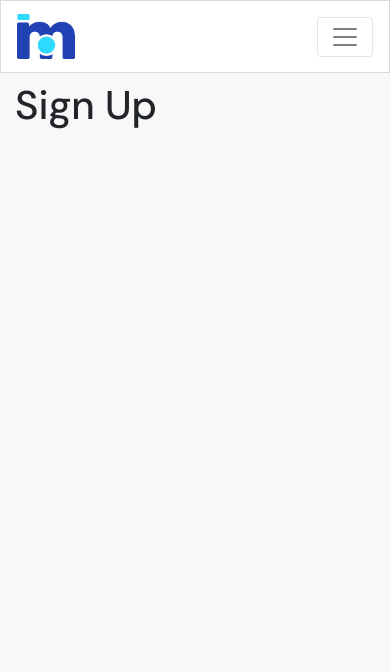
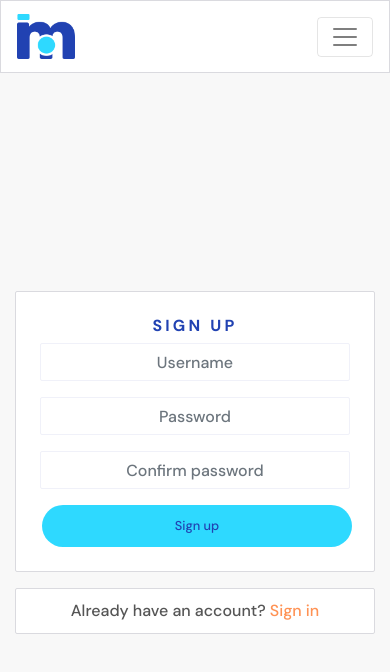
Before and after one commit to Shabucky1812/moments, a React (Create React App) app: page /signup in a window 390 px wide. Shown: the top 672 px of the page. Built offline with nearby package versions, Linux system fonts and the light colour scheme.

Commit message:
Create sign in and sign up forms

```diff
--- a/src/App.js
+++ b/src/App.js
@@ -2,6 +2,9 @@
 import NavBar from './components/NavBar';
 import Container from "react-bootstrap/Container";
 import { Route, Switch } from "react-router-dom";
+import './api/axiosDefaults';
+import SignUpForm from './pages/auth/SignUpForm';
+import SignInForm from './pages/auth/SignInForm';
 
 function App() {
   return (
@@ -10,8 +13,8 @@
         <Container className={styles.Main}>
             <Switch>
                 <Route exact path="/" render={() => <h1>Home Page</h1>} />
-                <Route exact path="/signin" render={() => <h1>Sign In</h1>} />
-                <Route exact path="/signup" render={() => <h1>Sign Up</h1>} />
+                <Route exact path="/signin" render={() => <SignInForm />} />
+                <Route exact path="/signup" render={() => <SignUpForm />} />
                 <Route render={() => <p>Page not found!</p>} />
             </Switch>
         </Container>
--- a/src/App.module.css
+++ b/src/App.module.css
@@ -6,6 +6,25 @@
 
 .Main {
     padding-top: 81px;
+}
+
+.Content {
+    background-color: #ffffff;
+    padding: 10px;
+    border-radius: 2px;
+    border: 1px solid #dadadf;
+}
+
+.FillerImage {
+    object-fit: cover;
+    height: 100%;
+    width: 100%;
+}
+
+.Image {
+    max-height: 40vh;
+    max-width: 100%;
+    object-fit: contain;
 }
 
 * {
@@ -26,6 +45,10 @@
     transition: color ease-in-out 0.3s;
 }
 
+input[type="file"] {
+    display: none;
+}
+
 i {
     color: #cfced3;
     font-size: 1.6rem;
@@ -38,3 +61,25 @@
     transition: color ease-in-out 0.3s;
     color: #2142b2;
 }
+
+figure {
+    text-align: center;
+    display: inline-block;
+}
+
+/* scrollbar */
+*::-webkit-scrollbar {
+    width: 5px;
+}
+
+*::-webkit-scrollbar-track {
+    background: #f1f1f1;
+}
+
+*::-webkit-scrollbar-thumb {
+    background: #888;
+}
+
+*::-webkit-scrollbar-thumb:hover {
+    background: #555;
+}
--- /dev/null
+++ b/src/api/axiosDefaults.js
@@ -0,0 +1,5 @@
+import axios from "axios";
+
+axios.defaults.baseURL = "https://moments-react-walkthrough-18-f924318def49.herokuapp.com/";
+axios.defaults.headers.post["Content-Type"] = "multipart/form-data";
+axios.defaults.withCredentials = true;
--- /dev/null
+++ b/src/pages/auth/SignInForm.js
@@ -0,0 +1,97 @@
+import React, { useState } from "react";
+
+import Form from "react-bootstrap/Form";
+import Alert from "react-bootstrap/Alert";
+import Button from "react-bootstrap/Button";
+import Col from "react-bootstrap/Col";
+import Row from "react-bootstrap/Row";
+import Image from "react-bootstrap/Image";
+import Container from "react-bootstrap/Container";
+
+import { Link, useHistory } from "react-router-dom";
+
+import styles from "../../styles/SignInUpForm.module.css";
+import btnStyles from "../../styles/Button.module.css";
+import appStyles from "../../App.module.css";
+import axios from "axios";
+
+function SignInForm() {
+  //   Add your component logic here
+  const [signInData, setSignInData] = useState({
+    username: '',
+    password: '',
+  })
+
+  const { username, password } = signInData;
+
+  const [errors, setErrors] = useState({})
+
+  const handleChange = (event) => {
+    setSignInData({
+      ...signInData,
+      [event.target.name]: event.target.value
+    })
+  }
+
+  const history = useHistory()
+  const handleSubmit = async (event) => {
+    event.preventDefault()
+    try{
+      await axios.post('dj-rest-auth/login/', signInData)
+      history.push('/home')
+    } catch(err) {
+      setErrors(err.response?.data)
+    }
+  }
+
+  return (
+    <Row className={styles.Row}>
+      <Col className="my-auto p-0 p-md-2" md={6}>
+        <Container className={`${appStyles.Content} p-4 `}>
+          <h1 className={styles.Header}>sign in</h1>
+          {/* Add your form here */}
+          <Form onSubmit={handleSubmit}>
+            <Form.Group controlId="username">
+              <Form.Label className="d-none">username</Form.Label>
+              <Form.Control type="username" placeholder="Enter username" name="username" className={styles.Input} value={username} onChange={handleChange} />
+            </Form.Group>
+            {errors.username?.map((message, idx) =>
+              <Alert variant="warning" key={idx}>{message}</Alert>
+            )}
+
+            <Form.Group controlId="password">
+              <Form.Label className="d-none">password</Form.Label>
+              <Form.Control type="password" placeholder="Password" name="password" className={styles.Input} value={password} onChange={handleChange} />
+            </Form.Group>
+            {errors.password?.map((message, idx) =>
+              <Alert variant="warning" key={idx}>{message}</Alert>
+            )}
+
+            <Button type="submit" className={`${btnStyles.Button} ${btnStyles.Wide} ${btnStyles.Bright}`}>
+              Sign In
+            </Button>
+            {errors.non_field_errors?.map((message, idx) =>
+              <Alert variant="warning" key={idx} className="mt-3">{message}</Alert>
+            )}
+          </Form>
+        </Container>
+        <Container className={`mt-3 ${appStyles.Content}`}>
+          <Link className={styles.Link} to="/signup">
+            Don't have an account? <span>Sign up now!</span>
+          </Link>
+        </Container>
+      </Col>
+      <Col
+        md={6}
+        className={`my-auto d-none d-md-block p-2 ${styles.SignInCol}`}
+      >
+        <Image
+          className={`${appStyles.FillerImage}`}
+          src={"https://codeinstitute.s3.amazonaws.com/AdvancedReact/hero.jpg"}
+        />
+      </Col>
+    </Row>
+  );
+}
+
+export default SignInForm;
--- /dev/null
+++ b/src/pages/auth/SignUpForm.js
@@ -0,0 +1,121 @@
+import React, { useState } from "react";
+import { Link, useHistory } from "react-router-dom";
+
+import styles from "../../styles/SignInUpForm.module.css";
+import btnStyles from "../../styles/Button.module.css";
+import appStyles from "../../App.module.css";
+
+import { Form, Button, Image, Col, Row, Container, Alert } from "react-bootstrap";
+import axios from "axios";
+
+const SignUpForm = () => {
+
+  const [signUpData, setSignUpData] = useState({
+    username: '',
+    password1: '',
+    password2: '',
+  })
+
+  const { username, password1, password2 } = signUpData;
+
+  const [errors, setErrors] = useState({})
+
+  const history = useHistory()
+
+  const handleChange = (event) => {
+    setSignUpData({
+      ...signUpData,
+      [event.target.name]: event.target.value
+    })
+  }
+
+  const handleSubmit = async (event) => {
+    event.preventDefault();
+    try{
+      await axios.post('dj-rest-auth/registration/', signUpData)
+      history.push('/signin')
+    } catch(err) {
+      setErrors(err.response?.data)
+    }
+  }
+
+  return (
+    <Row className={styles.Row}>
+      <Col className="my-auto py-2 p-md-2" md={6}>
+        <Container className={`${appStyles.Content} p-4 `}>
+          <h1 className={styles.Header}>sign up</h1>
+
+          <Form onSubmit={handleSubmit}>
+            <Form.Group controlId="username">
+              <Form.Label className="d-none">username</Form.Label>
+              <Form.Control
+                type="text"
+                placeholder="Username"
+                name="username"
+                className={styles.Input}
+                value={username}
+                onChange={handleChange}
+              />
+            </Form.Group>
+            {errors.username?.map((message, idx) =>
+              <Alert variant="warning" key={idx}>{message}</Alert>
+            )}
+
+            <Form.Group controlId="password1">
+              <Form.Label className="d-none">Password</Form.Label>
+              <Form.Control
+                type="password"
+                placeholder="Password"
+                name="password1"
+                className={styles.Input}
+                value={password1}
+                onChange={handleChange}
+              />
+            </Form.Group>
+            {errors.password1?.map((message, idx) =>
+              <Alert variant="warning" key={idx}>{message}</Alert>
+            )}
+
+            <Form.Group controlId="password2">
+              <Form.Label className="d-none">Confirm password</Form.Label>
+              <Form.Control
+                type="password"
+                placeholder="Confirm password"
+                name="password2"
+                className={styles.Input}
+                value={password2}
+                onChange={handleChange}
+              />
+            </Form.Group>
+            {errors.password2?.map((message, idx) =>
+              <Alert variant="warning" key={idx}>{message}</Alert>
+            )}
+
+            <Button type="submit" className={`${btnStyles.Button} ${btnStyles.Wide} ${btnStyles.Bright}`}>
+              Sign up
+            </Button>
+            {errors.non_field_errors?.map((message, idx) =>
+              <Alert variant="warning" key={idx} className="mt-3">{message}</Alert>
+            )}
+          </Form>
+        </Container>
+        <Container className={`mt-3 ${appStyles.Content}`}>
+          <Link className={styles.Link} to="/signin">
+            Already have an account? <span>Sign in</span>
+          </Link>
+        </Container>
+      </Col>
+      <Col
+        md={6}
+        className={`my-auto d-none d-md-block p-2 ${styles.SignUpCol}`}
+      >
+        <Image
+          className={`${appStyles.FillerImage}`}
+          src={"https://codeinstitute.s3.amazonaws.com/AdvancedReact/hero2.jpg"}
+        />
+      </Col>
+    </Row>
+  );
+};
+
+export default SignUpForm;
--- /dev/null
+++ b/src/styles/Button.module.css
@@ -0,0 +1,69 @@
+.Button {
+    font-size: 0.8rem;
+    align-self: center;
+    border-radius: 100px;
+    border-color: transparent;
+    padding: 4px 10px;
+    margin-left: 2px;
+    margin-right: 2px;
+    min-width: 75px;
+}
+
+.Button:hover {
+    opacity: 0.8;
+    border-color: transparent;
+    cursor: pointer;
+}
+
+.Button:hover:active {
+    background-color: #2142b2 !important;
+}
+
+.Button:active {
+    background-color: #2142b2 !important;
+}
+
+.Button:focus {
+    background-color: #2142b2;
+}
+
+.Wide {
+    padding: 10px 50px;
+    width: 100%;
+}
+
+.Blue,
+.BlueOutline:hover,
+.Bright:hover {
+    background-color: #2142b2;
+    color: #ffffff;
+}
+
+.BlueOutline,
+.Blue:hover {
+    /* border: 1px solid #2142b2; */
+    background-color: #ffffff;
+    color: #2142b2;
+}
+
+.Black,
+.BlackOutline:hover {
+    /* background-color: #242a3d;
+    color: white; */
+    background-color: #242a3d;
+    color: aliceblue;
+}
+
+.Black:hover,
+.BlackOutline {
+    /* background-color: #dadadf;
+    color: #242a3d;
+    border-color: #242a3d; */
+    background-color: aliceblue;
+    color: #242a3d;
+}
+
+.Bright {
+    background-color: #2ed9ff;
+    color: #2142b2;
+}
--- /dev/null
+++ b/src/styles/SignInUpForm.module.css
@@ -0,0 +1,47 @@
+.Row {
+    height: calc(100vh - 81px);
+}
+
+.Input {
+    background: #ffffff;
+    border: 1px solid #f0f1f9;
+    box-sizing: border-box;
+    border-radius: 2px;
+    color: #7177a1;
+    text-align: center;
+    padding: 10px;
+}
+
+.Header {
+    font-style: normal;
+    font-weight: bold;
+    font-size: 16px;
+    line-height: 19px;
+    text-align: center;
+    letter-spacing: 0.2em;
+    text-transform: uppercase;
+    color: #2142b2;
+}
+
+.Link {
+    text-decoration: none;
+    text-align: center;
+    display: block;
+    margin: auto;
+}
+
+.Link span {
+    color: #ff9254;
+}
+
+.Container {
+    padding: 30px 10px;
+}
+
+.SignInCol {
+    height: 320px;
+}
+
+.SignUpCol {
+    height: 375px;
+}
```
Lines whose indentation alone changed are shown as unchanged.
